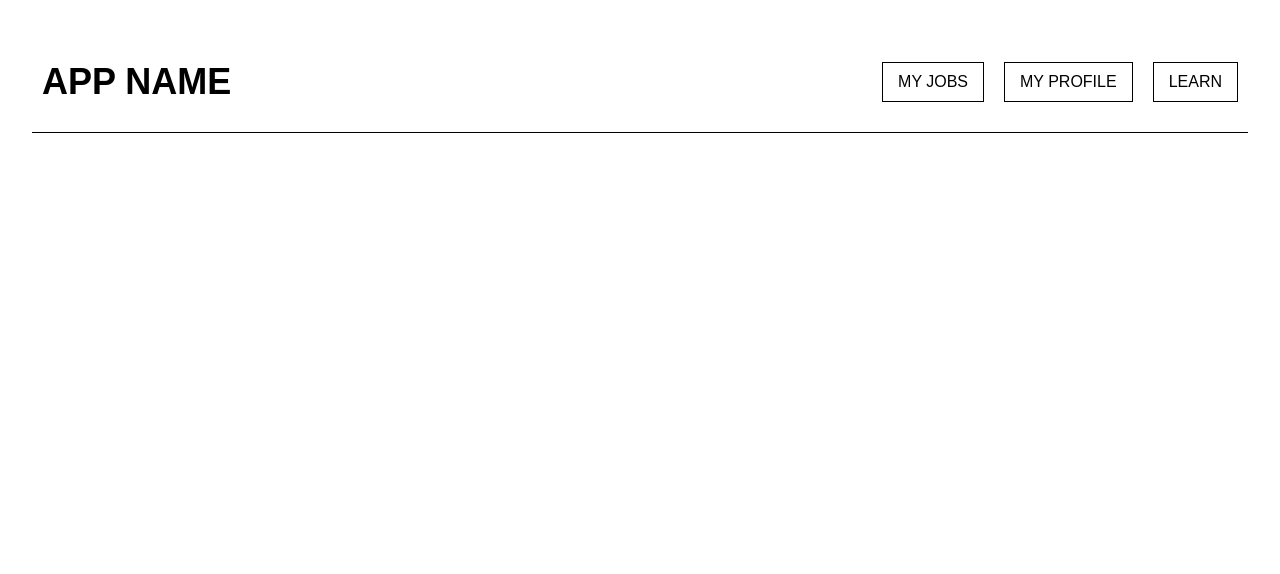
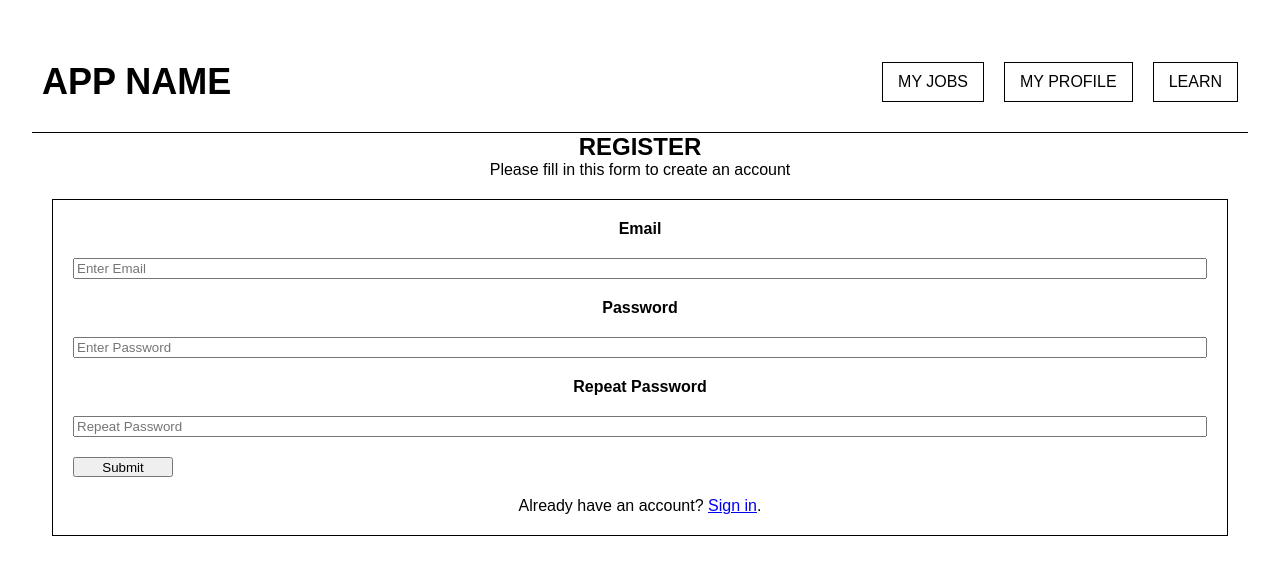
Before and after one commit to vicrodgim/finalmvp, a React (Vite) app in the folder client/: page / in a window 1280 px wide. Shown: the top 574 px of the page. Built offline with nearby package versions, Linux system fonts and the light colour scheme.

Commit message:
started jobs list

```diff
--- a/client/src/App.jsx
+++ b/client/src/App.jsx
@@ -1,4 +1,5 @@
 import { NavBar } from "./components/NavBar/NavBar.jsx";
+import Register from "./components/Register.jsx";
 import "./App.css";
 
 function App() {
@@ -7,7 +8,9 @@ function App() {
       <header>
         <NavBar />
       </header>
-      <main></main>
+      <main>
+        <Register />
+      </main>
     </>
   );
 }
--- a/client/src/components/JobsList/JobCard.jsx
+++ b/client/src/components/JobsList/JobCard.jsx
@@ -1,13 +1,15 @@
 import "./JobCard.css";
 
-export const JobCard = ({
+export const JobCard = ({ job }) => {
+  const {
     jobTitle,
     jobCompany,
     jobLocation,
     jobDeadline,
     jobSkills,
     hasApplied,
-}) => {
+  } = job;
+
   return (
     <div className="job-card-container">
       <div className="job-card job-title">{jobTitle}</div>
--- a/client/src/components/Register.jsx
+++ b/client/src/components/Register.jsx
@@ -34,9 +34,9 @@ function Register() {
 
   return (
     <div className="container">
-      <h1>REGISTER</h1>
+      <h2>REGISTER</h2>
       <p>Please fill in this form to create an account</p>
-      <form onSubmit={handleRegister}>
+      <form className="form" onSubmit={handleRegister}>
         {/* Email Input */}
         <label htmlFor="email">
           <b>Email</b>
@@ -80,7 +80,9 @@ function Register() {
         ></input>
 
         {/* Submit Button */}
-        <button type="submit" className="registerbtn"></button>
+        <button type="submit" className="registerbtn">
+          Submit
+        </button>
         <div className="container signin">
           <p>
             Already have an account? <a href="/login">Sign in</a>.
--- a/client/src/index.css
+++ b/client/src/index.css
@@ -38,5 +38,7 @@ form h3 {
   align-items: center;
 }
 
-form button[type="submit"] {
+button[type="submit"] {
+  height: 20px;
+  width: 100px;
 }
```
Also changed, not shown: client/src/components/JobsList/JobsList.jsx (+24 -8 lines), 1 other file (tests, documents, lock files or other folders). Lines whose indentation alone changed are shown as unchanged.
